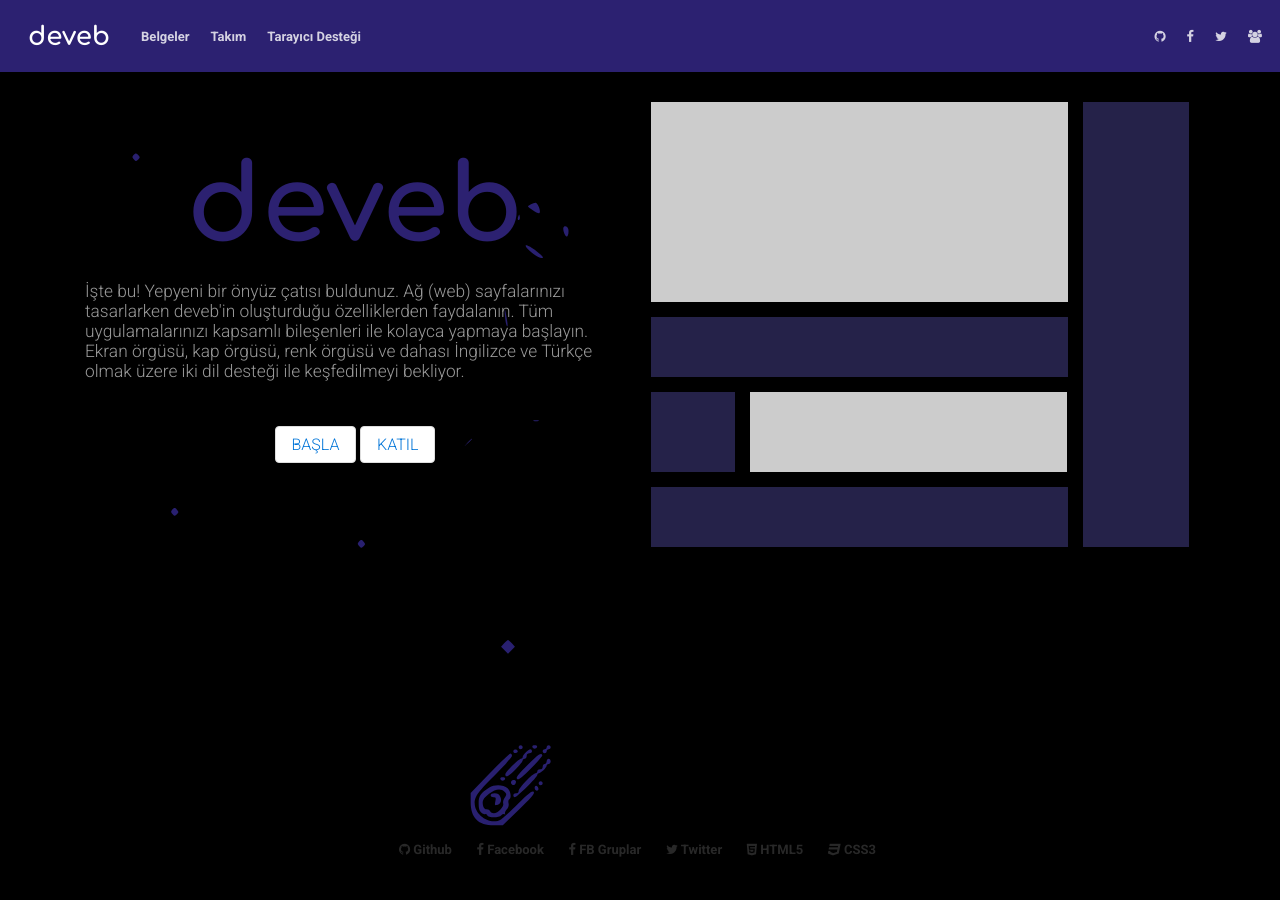
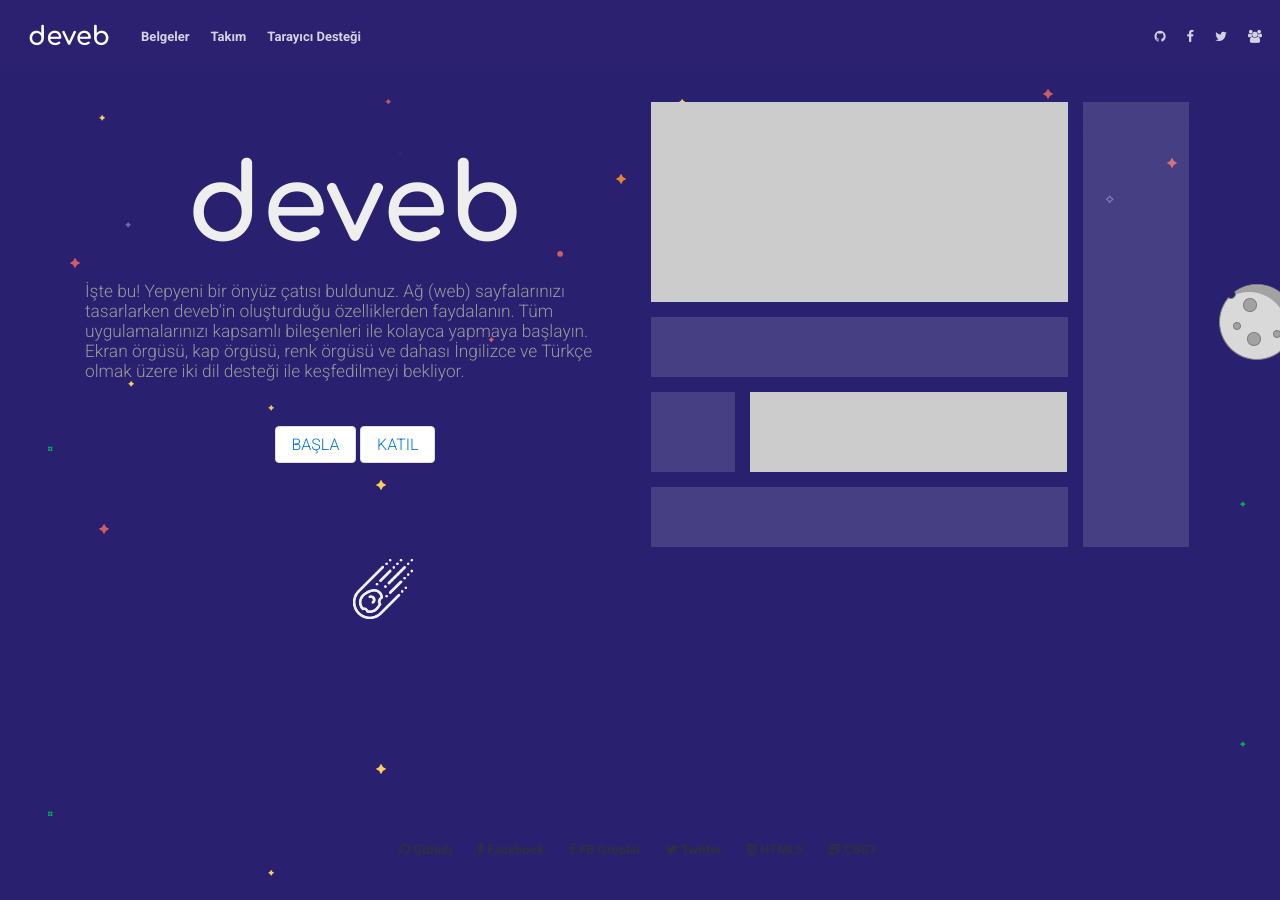
Before and after one commit to data-deveb/data-deveb.github.io, a Jekyll site: the page built from index.html, in a window 1280 px wide. Built offline with Jekyll 4.4.1, drawn with Linux system fonts in a browser that asks for light colours.

Commit message:
güncelleme

```diff
--- a/assets/css/deveb.genel.css
+++ b/assets/css/deveb.genel.css
@@ -8,7 +8,7 @@
 	overflow-x: auto;
 }*/
 .bg{
-	background-image: url(../img/bg.svg),linear-gradient(#2c2171, #292070 15%);
+	background-image: url(../img/bg.png),linear-gradient(#2c2171, #292070 15%);
 }
 .header{min-height: 72px;}
 #header{
@@ -128,7 +128,7 @@ a.logo{
 }
 .ap-kara	{background-color:#222;}
 .ap-deniz	{background-color: #17C4BB;}
-.ap-deveb	{background-color: #7c71f1;opacity: 0.3;}
+.ap-deveb	{background-color: #eee;opacity: 0.15;}
 .ap-yesil	{background-color: #00BF6F;}
 
 .kenar-alt{border-bottom:1px solid #eceeef;-webkit-box-shadow: 0 2px 0 hsla(200,9%,93%,.25);
--- a/index.html
+++ b/index.html
@@ -5,7 +5,7 @@ title: deveb
 <div data-gnl="8 8p göbekte" data-ort="8p" class="beri-üst-2">
   <div data-gnl="8 uzun-ol göbekte" data-ort="4" data-etki="havada">
     <div data-gnl="1 1p">
-      <h1 class="metin-deveb beri-2" style="font-size:80pt; margin-bottom:0; justify-content:center; font-family: 'Comfortaa', cursive; color:#2c2171 !important; display:flex;">deveb</h1>
+      <h1 class="metin-deveb beri-2" style="font-size:80pt; margin-bottom:0; justify-content:center; font-family: 'Comfortaa', cursive; color:#eee !important; display:flex;">deveb</h1>
       <p class="metin-gri-3 beri-1" style="font-size:13pt;">
         İşte bu! Yepyeni bir önyüz çatısı buldunuz. Ağ (web) sayfalarınızı tasarlarken deveb'in oluşturduğu özelliklerden faydalanın. Tüm uygulamalarınızı kapsamlı bileşenleri ile kolayca yapmaya başlayın.
         Ekran örgüsü, kap örgüsü, renk örgüsü ve dahası İngilizce ve Türkçe olmak üzere iki dil desteği ile keşfedilmeyi bekliyor.
```
